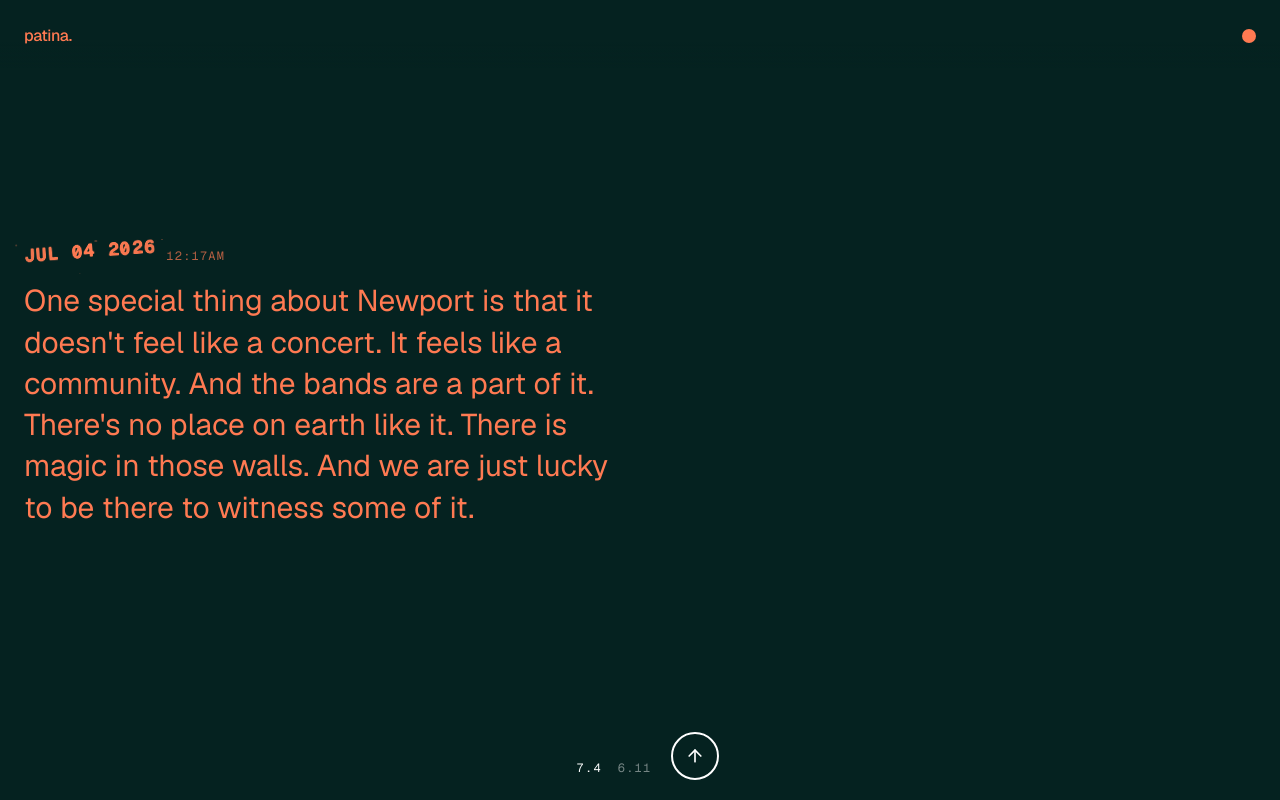
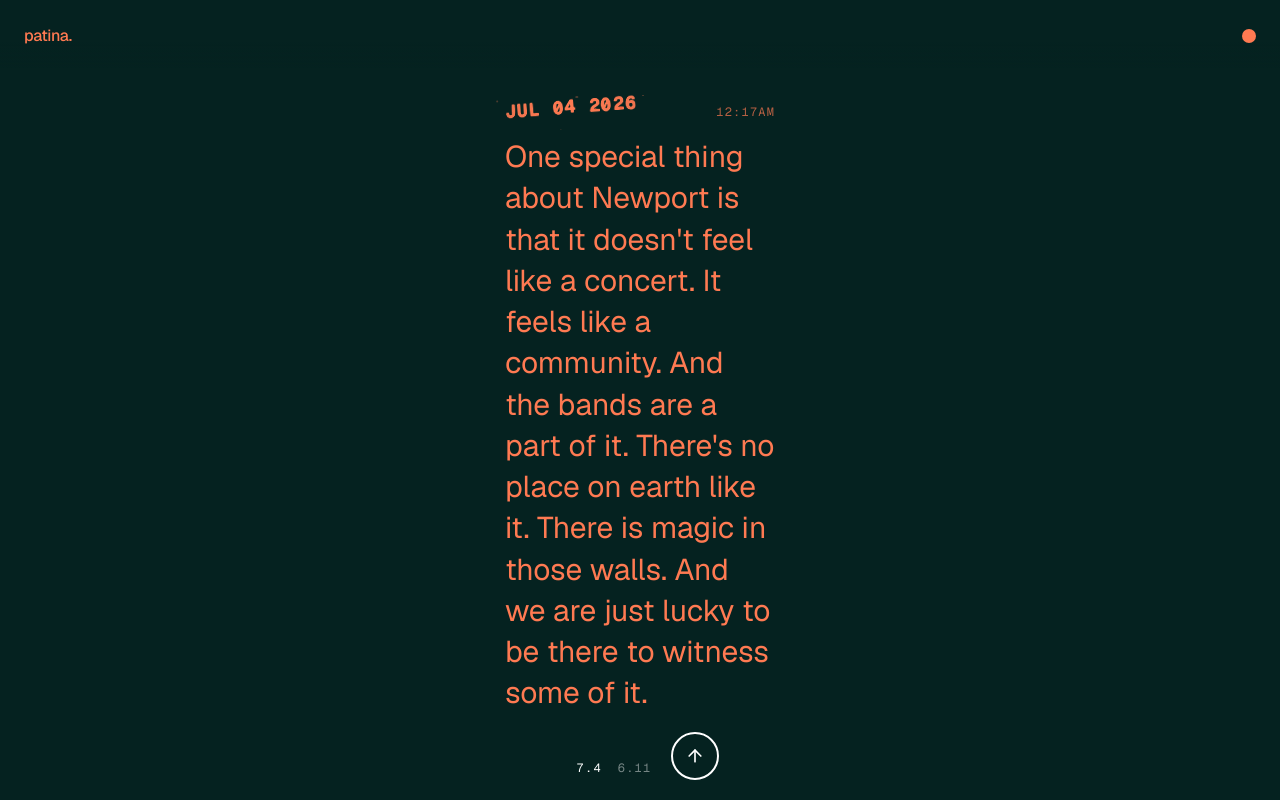
Before and after one commit to caseycavanagh/patina, a Next.js app: page / in a window 1280 px wide. Built offline with nearby package versions, Linux system fonts and the light colour scheme.

Commit message:
Center entry content and align date/time to opposite edges
Date now sits at the left edge and time at the right edge of the
content column, and the whole entry block (media + date/time + text)
is centered both vertically and horizontally instead of hugging the
left edge.

```diff
--- a/src/components/journal/entry-section.tsx
+++ b/src/components/journal/entry-section.tsx
@@ -13,7 +13,7 @@ export function EntrySection({ entry, index }: { entry: Entry; index: number })
     <section
       id={entry.id}
       data-entry-id={entry.id}
-      className="journal-entry relative flex min-h-dvh w-full snap-start snap-always flex-col justify-center gap-8 pt-24 pb-32"
+      className="journal-entry relative flex min-h-dvh w-full snap-start snap-always flex-col items-center justify-center gap-8 pt-24 pb-32"
       style={{ color: duotone.ink }}
     >
       {entry.kind !== "text" && (
@@ -28,8 +28,8 @@ export function EntrySection({ entry, index }: { entry: Entry; index: number })
         </div>
       )}
 
-      <div className="px-6">
-        <div className="flex items-baseline gap-3">
+      <div className="w-full max-w-[30ch] px-6">
+        <div className="flex items-baseline justify-between gap-3">
           <time dateTime={entry.date} title={formatLongDate(entry.date)}>
             <DateStamp date={entry.date} color={duotone.ink} className="text-lg" />
           </time>
@@ -39,7 +39,7 @@ export function EntrySection({ entry, index }: { entry: Entry; index: number })
             </span>
           )}
         </div>
-        <p className="mt-3 max-w-[30ch] text-2xl leading-snug font-normal sm:text-3xl">
+        <p className="mt-3 text-2xl leading-snug font-normal sm:text-3xl">
           {entry.kind === "text" ? entry.body : entry.caption}
         </p>
       </div>
```
